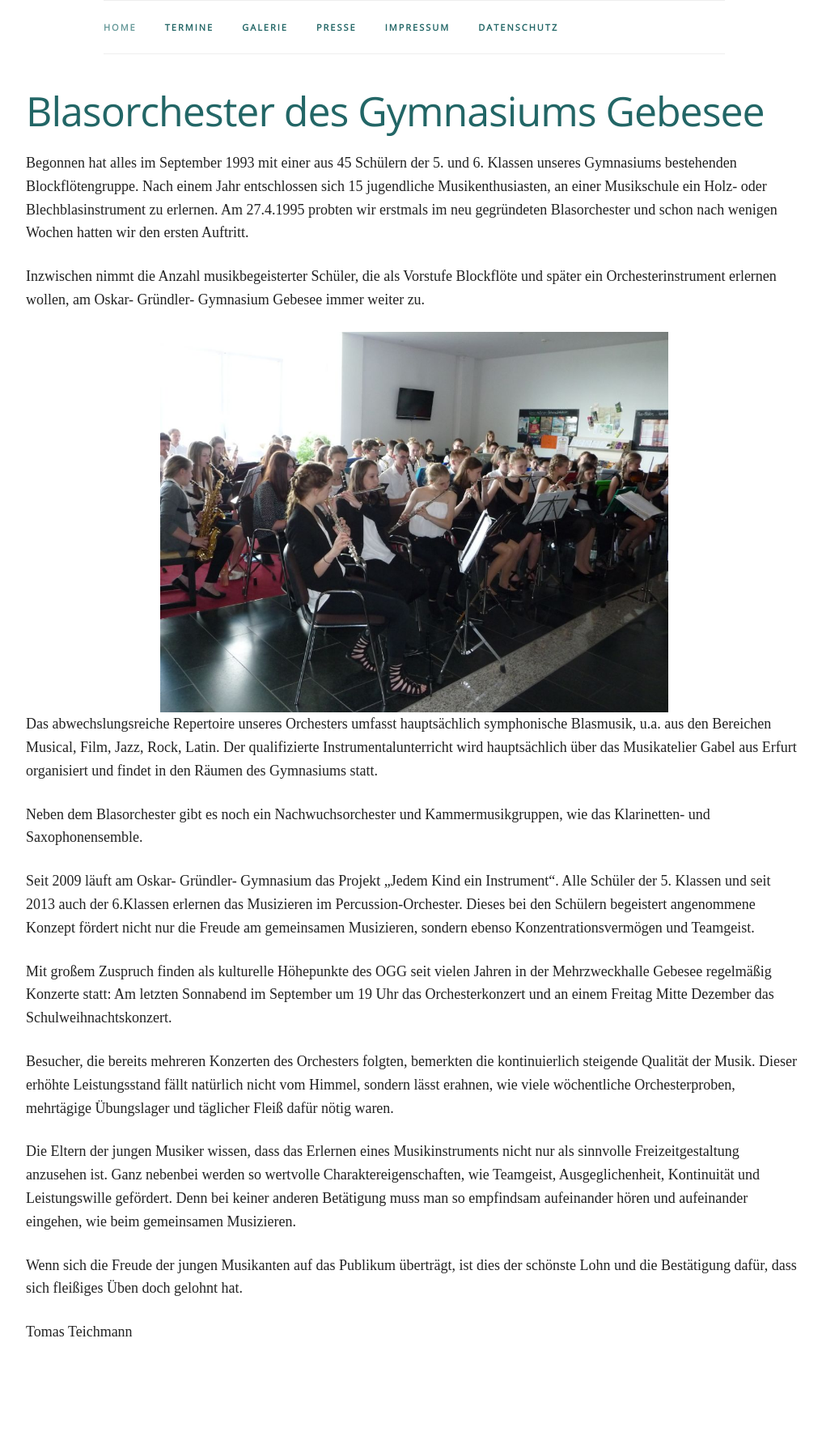
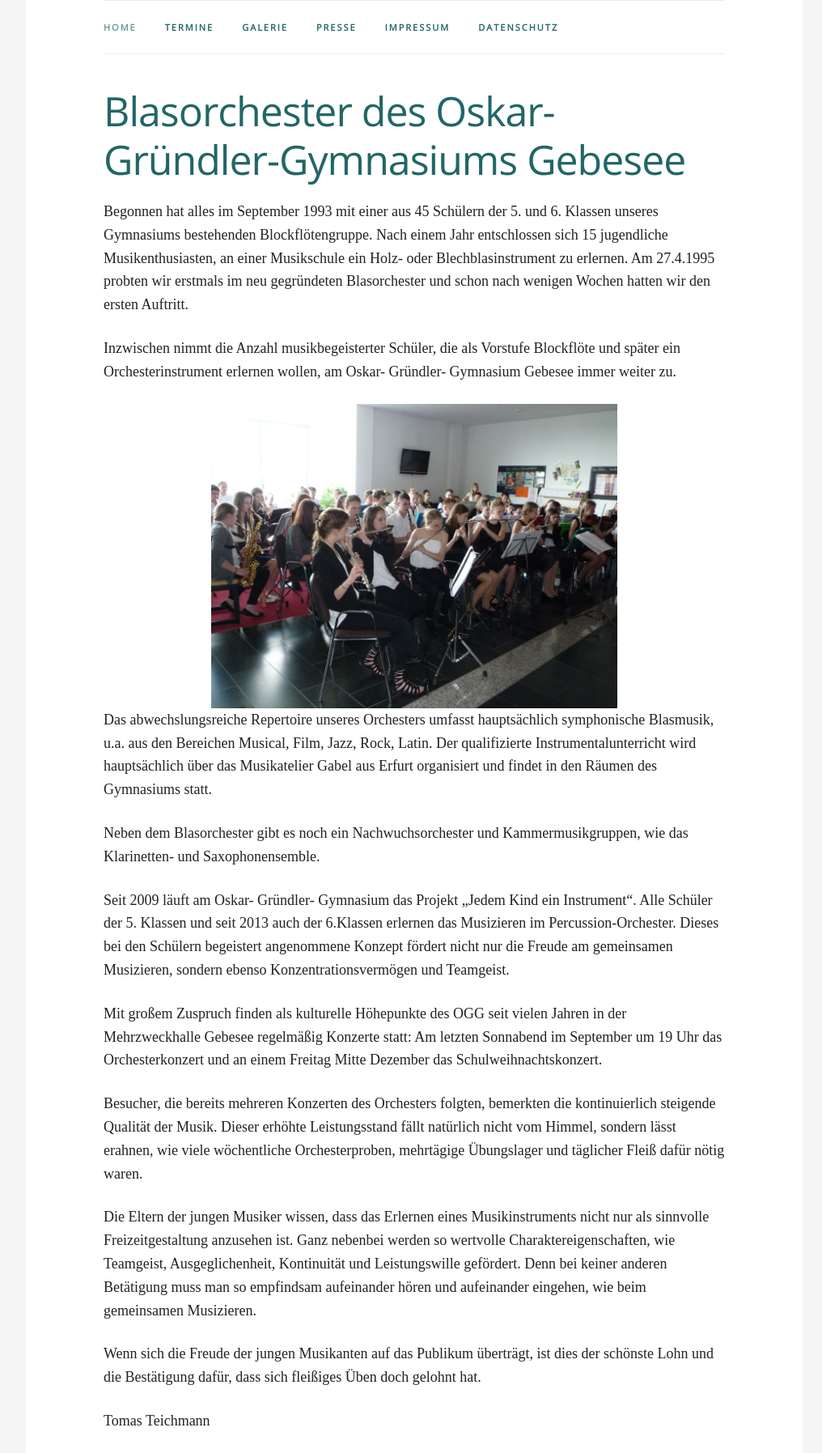
Before and after one commit to gtudan/orchester-homepage, a Jekyll site: the page built from index.md, in a window 1280 px wide. Shown: the whole page at 81% size, without its empty margins (128-1144 px from the left). Built offline with Jekyll 4.4.1, drawn with Linux system fonts in a browser that asks for light colours; before the commit the page ends 1685 px from its top, so only the background shows below that.

Commit message:
use a grey background

```diff
--- a/_layouts/page.html
+++ b/_layouts/page.html
@@ -2,7 +2,7 @@
 layout: default
 ---
 
-<article>
+<article class="container">
     <header>
         <h1>{{ page.title | escape }}</h1>
     </header>
--- a/_layouts/posts.html
+++ b/_layouts/posts.html
@@ -1,9 +1,8 @@
 ---
-layout: default
+layout: page
 title: Presse
 ---
 
-<h1 class="page-heading">{{ page.title }}</h1>
 
 {{ content }}
 
--- /dev/null
+++ b/_sass/_colors.scss
@@ -0,0 +1,8 @@
+body {
+  background-color: WhiteSmoke;
+
+  > .container {
+    background-color: white;
+    min-height: 100vh;
+  }
+}
--- a/assets/css/main.scss
+++ b/assets/css/main.scss
@@ -4,4 +4,5 @@
 ---
 
 @import "typography";
+@import "colors";
 @import "navbar";
--- a/index.md
+++ b/index.md
@@ -1,6 +1,6 @@
 ---
 layout: page
-title: Blasorchester des Gymnasiums Gebesee
+title: Blasorchester des Oskar-Gründler-Gymnasiums Gebesee
 ---
 
 Begonnen hat alles im September 1993 mit einer aus 45 Schülern der 5. und 6. Klassen unseres Gymnasiums bestehenden
```
Also changed, not shown: termine.md (+2 -0 lines).
